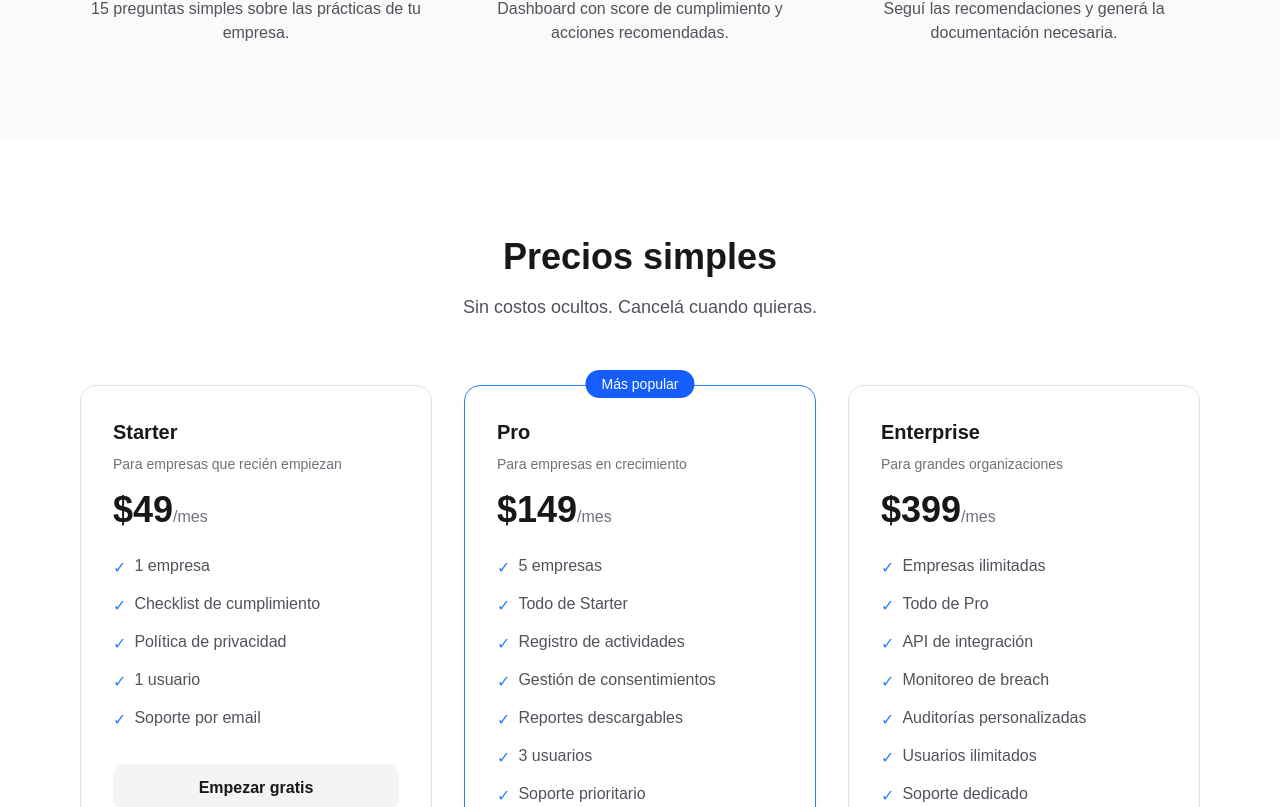
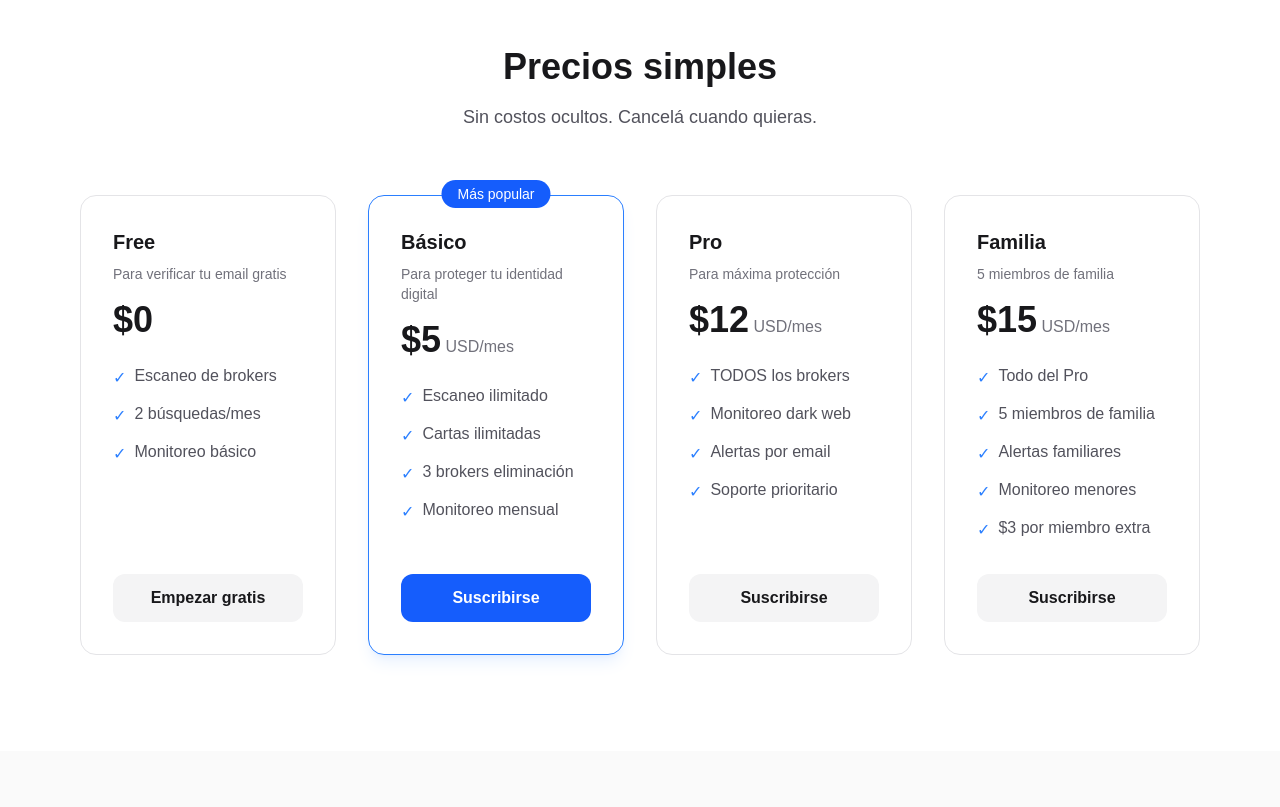
Before and after one commit to Vazquez-Alejandro/traceless, a Next.js app: page / in a window 1280 px wide. Shown: the part 1993-2800 px from the top of the page. Built offline with nearby package versions, Linux system fonts and the light colour scheme; no server answers.

Commit message:
fix: correct pricing to match LemonSqueezy, remove fake stats, fix card layout

```diff
--- a/src/app/layout.tsx
+++ b/src/app/layout.tsx
@@ -20,11 +20,72 @@ const geistMono = Geist_Mono({
 })
 
 export const metadata: Metadata = {
-  title: "TraceLess - ¿Dónde está expuesto tu email?",
+  title: {
+    default: "TraceLess - Protección de Datos Personales Argentina | Ley 25.326",
+    template: "%s | TraceLess",
+  },
   description:
-    "Descubrí en qué filtraciones de datos apareció tu correo electrónico y generá cartas de baja para eliminar tu información personal.",
+    "Herramienta gratuita para verificar si tu email apareció en filtraciones de datos. Generá cartas Habeas Data bajo la Ley 25.326 para solicitar la eliminación de tus datos personales. Monitoreo de dark web y cumplimiento de normativa argentina.",
+  keywords: [
+    "protección de datos",
+    "Ley 25.326",
+    "Habeas Data",
+    "filtraciones de datos",
+    "privacidad",
+    "email expuesto",
+    "dark web",
+    "datos personales",
+    "Argentina",
+    "cumplimiento normativo",
+    "RGPD",
+    "brote de datos",
+    "filtración",
+    "seguridad informática",
+  ],
+  authors: [{ name: "TraceLess" }],
+  creator: "TraceLess",
+  metadataBase: new URL("https://www.traceless.com.ar"),
+  openGraph: {
+    type: "website",
+    locale: "es_AR",
+    url: "https://www.traceless.com.ar",
+    siteName: "TraceLess",
+    title: "TraceLess - ¿Dónde está expuesto tu email? Protección de Datos Argentina",
+    description:
+      "Verificá si tu email apareció en filtraciones de datos. Generá cartas Habeas Data y monitoreá tu privacidad gratis.",
+    images: [
+      {
+        url: "/og-image.png",
+        width: 1200,
+        height: 630,
+        alt: "TraceLess - Protección de Datos Personales",
+      },
+    ],
+  },
+  twitter: {
+    card: "summary_large_image",
+    title: "TraceLess - Protección de Datos Personales Argentina",
+    description:
+      "Verificá si tu email apareció en filtraciones de datos y generá cartas Habeas Data gratis.",
+    images: ["/og-image.png"],
+  },
+  robots: {
+    index: true,
+    follow: true,
+    googleBot: {
+      index: true,
+      follow: true,
+      "max-video-preview": -1,
+      "max-image-preview": "large",
+      "max-snippet": -1,
+    },
+  },
+  alternates: {
+    canonical: "https://www.traceless.com.ar",
+  },
   icons: {
     icon: "/favicon.svg",
+    shortcut: "/favicon.ico",
   },
 }
 
@@ -40,6 +101,39 @@ export default function RootLayout({
 }>) {
   return (
     <ClerkProvider>
+      <head>
+        <script
+          type="application/ld+json"
+          dangerouslySetInnerHTML={{
+            __html: JSON.stringify({
+              "@context": "https://schema.org",
+              "@type": "WebApplication",
+              name: "TraceLess",
+              url: "https://www.traceless.com.ar",
+              description:
+                "Herramienta gratuita para verificar si tu email apareció en filtraciones de datos. Generá cartas Habeas Data bajo la Ley 25.326.",
+              applicationCategory: "SecurityApplication",
+              operatingSystem: "Web",
+              offers: {
+                "@type": "Offer",
+                price: "0",
+                priceCurrency: "ARS",
+              },
+              author: {
+                "@type": "Organization",
+                name: "TraceLess",
+                url: "https://www.traceless.com.ar",
+              },
+              inLanguage: "es-AR",
+              potentialAction: {
+                "@type": "SearchAction",
+                target: "https://www.traceless.com.ar?q={search_term_string}",
+                "query-input": "required name=search_term_string",
+              },
+            }),
+          }}
+        />
+      </head>
       <html lang="es" className={`${geistSans.variable} ${geistMono.variable} h-full antialiased`}>
         <body className="min-h-full flex flex-col bg-white dark:bg-zinc-950 text-zinc-900 dark:text-zinc-100">
           <ToastProvider>
--- a/src/app/page.tsx
+++ b/src/app/page.tsx
@@ -58,62 +58,61 @@ const FEATURES = [
 
 const PRICING = [
   {
-    name: "Starter",
-    price: "$49",
-    period: "/mes",
-    description: "Para empresas que recién empiezan",
+    name: "Free",
+    price: "$0",
+    period: "",
+    description: "Para verificar tu email gratis",
     features: [
-      "1 empresa",
-      "Checklist de cumplimiento",
-      "Política de privacidad",
-      "1 usuario",
-      "Soporte por email",
+      "Escaneo de brokers",
+      "2 búsquedas/mes",
+      "Monitoreo básico",
     ],
     cta: "Empezar gratis",
     popular: false,
   },
   {
-    name: "Pro",
-    price: "$149",
-    period: "/mes",
-    description: "Para empresas en crecimiento",
+    name: "Básico",
+    price: "$5",
+    period: " USD/mes",
+    description: "Para proteger tu identidad digital",
     features: [
-      "5 empresas",
-      "Todo de Starter",
-      "Registro de actividades",
-      "Gestión de consentimientos",
-      "Reportes descargables",
-      "3 usuarios",
-      "Soporte prioritario",
+      "Escaneo ilimitado",
+      "Cartas ilimitadas",
+      "3 brokers eliminación",
+      "Monitoreo mensual",
     ],
-    cta: "Empezar gratis",
+    cta: "Suscribirse",
     popular: true,
   },
   {
-    name: "Enterprise",
-    price: "$399",
-    period: "/mes",
-    description: "Para grandes organizaciones",
+    name: "Pro",
+    price: "$12",
+    period: " USD/mes",
+    description: "Para máxima protección",
     features: [
-      "Empresas ilimitadas",
-      "Todo de Pro",
-      "API de integración",
-      "Monitoreo de breach",
-      "Auditorías personalizadas",
-      "Usuarios ilimitados",
-      "Soporte dedicado",
-      "SLA garantizado",
+      "TODOS los brokers",
+      "Monitoreo dark web",
+      "Alertas por email",
+      "Soporte prioritario",
     ],
-    cta: "Contactar ventas",
+    cta: "Suscribirse",
     popular: false,
   },
-]
-
-const STATS = [
-  { value: "2,847", label: "Empresas cumplieron" },
-  { value: "15,000+", label: "Empleados capacitados" },
-  { value: "99.2%", label: "Tasa de cumplimiento" },
-  { value: "48hs", label: "Tiempo promedio de setup" },
+  {
+    name: "Familia",
+    price: "$15",
+    period: " USD/mes",
+    description: "5 miembros de familia",
+    features: [
+      "Todo del Pro",
+      "5 miembros de familia",
+      "Alertas familiares",
+      "Monitoreo menores",
+      "$3 por miembro extra",
+    ],
+    cta: "Suscribirse",
+    popular: false,
+  },
 ]
 
 export default function HomePage() {
@@ -168,20 +167,6 @@ export default function HomePage() {
                 </>
               )}
             </div>
-          </div>
-        </div>
-      </section>
-
-      {/* Stats */}
-      <section className="py-16 border-y border-zinc-100 dark:border-zinc-800">
-        <div className="max-w-6xl mx-auto px-4">
-          <div className="grid grid-cols-2 md:grid-cols-4 gap-8">
-            {STATS.map((stat, i) => (
-              <div key={i} className="text-center">
-                <div className="text-3xl font-bold text-zinc-900 dark:text-white">{stat.value}</div>
-                <div className="text-sm text-zinc-500 dark:text-zinc-400 mt-1">{stat.label}</div>
-              </div>
-            ))}
           </div>
         </div>
       </section>
@@ -266,11 +251,11 @@ export default function HomePage() {
               Sin costos ocultos. Cancelá cuando quieras.
             </p>
           </div>
-          <div className="grid md:grid-cols-3 gap-8">
+          <div className="grid md:grid-cols-4 gap-8">
             {PRICING.map((plan, i) => (
               <div
                 key={i}
-                className={`p-8 rounded-2xl border ${
+                className={`p-8 rounded-2xl border flex flex-col ${
                   plan.popular
                     ? "border-blue-500 dark:border-blue-400 shadow-lg shadow-blue-500/10"
                     : "border-zinc-200 dark:border-zinc-800"
@@ -287,7 +272,7 @@ export default function HomePage() {
                   <span className="text-4xl font-bold text-zinc-900 dark:text-white">{plan.price}</span>
                   <span className="text-zinc-500 dark:text-zinc-400">{plan.period}</span>
                 </div>
-                <ul className="space-y-3 mb-8">
+                <ul className="space-y-3 mb-8 flex-1">
                   {plan.features.map((feature, j) => (
                     <li key={j} className="flex items-start gap-2 text-zinc-600 dark:text-zinc-400">
                       <span className="text-blue-500 mt-0.5">✓</span>
@@ -296,8 +281,8 @@ export default function HomePage() {
                   ))}
                 </ul>
                 <Link
-                  href={plan.name === "Enterprise" ? "/contact" : "/sign-up"}
-                  className={`block w-full py-3 px-4 rounded-xl font-semibold text-center transition-colors ${
+                  href={plan.name === "Free" ? "/sign-up" : "/premium"}
+                  className={`block w-full py-3 px-4 rounded-xl font-semibold text-center transition-colors mt-auto ${
                     plan.popular
                       ? "bg-blue-600 hover:bg-blue-700 text-white"
                       : "bg-zinc-100 dark:bg-zinc-800 hover:bg-zinc-200 dark:hover:bg-zinc-700 text-zinc-900 dark:text-white"
@@ -306,6 +291,59 @@ export default function HomePage() {
                   {plan.cta}
                 </Link>
               </div>
+            ))}
+          </div>
+        </div>
+      </section>
+
+      {/* FAQ - SEO optimized */}
+      <section className="py-24 bg-zinc-50 dark:bg-zinc-900">
+        <div className="max-w-4xl mx-auto px-4">
+          <div className="text-center mb-16">
+            <h2 className="text-3xl sm:text-4xl font-bold text-zinc-900 dark:text-white mb-4">
+              Preguntas frecuentes sobre protección de datos
+            </h2>
+            <p className="text-lg text-zinc-600 dark:text-zinc-400">
+              Resolvemos las dudas más comunes sobre la Ley 25.326 y la protección de datos personales en Argentina.
+            </p>
+          </div>
+          <div className="space-y-6">
+            {[
+              {
+                q: "¿Qué es la Ley 25.326 de protección de datos personales?",
+                a: "Es la ley argentina que regula el tratamiento de datos personales. Establece los derechos de las personas sobre sus datos y las obligaciones de las empresas que los recopilan y procesan.",
+              },
+              {
+                q: "¿Qué es un Habeas Data?",
+                a: "Es un recurso legal que permite a las personas solicitar la eliminación, rectificación o actualización de sus datos personales en registros o bases de datos.",
+              },
+              {
+                q: "¿Cómo sé si mi email fue filtrado?",
+                a: "Con TraceLess podés verificar instantáneamente si tu email aparece en bases de datos filtradas. Utilizamos fuentes públicas de filtraciones conocidas.",
+              },
+              {
+                q: "¿Es gratis usar TraceLess?",
+                a: "Sí, la verificación básica es gratuita. Ofrecemos planes premium para empresas que necesitan funcionalidades avanzadas como monitoreo continuo y generación de cartas.",
+              },
+              {
+                q: "¿Qué hago si encontraron mis datos?",
+                a: "TraceLess te genera automáticamente una carta Habeas Data para solicitar la eliminación de tus datos. También podés activar el monitoreo continuo para estar alerta.",
+              },
+              {
+                q: "¿Las empresas están obligadas a eliminar mis datos?",
+                a: "Sí, bajo la Ley 25.326, las empresas están obligadas a atender solicitudes de eliminación de datos personales. El incumplimiento puede generar multas.",
+              },
+            ].map((item, i) => (
+              <details
+                key={i}
+                className="p-6 rounded-2xl border border-zinc-200 dark:border-zinc-800 bg-white dark:bg-zinc-950"
+              >
+                <summary className="font-semibold text-zinc-900 dark:text-white cursor-pointer list-none flex items-center justify-between">
+                  {item.q}
+                  <span className="text-zinc-400 ml-2">+</span>
+                </summary>
+                <p className="mt-4 text-zinc-600 dark:text-zinc-400">{item.a}</p>
+              </details>
             ))}
           </div>
         </div>
```
Also changed, not shown: public/robots.txt (added), 1 other file (tests, documents, lock files or other folders).
